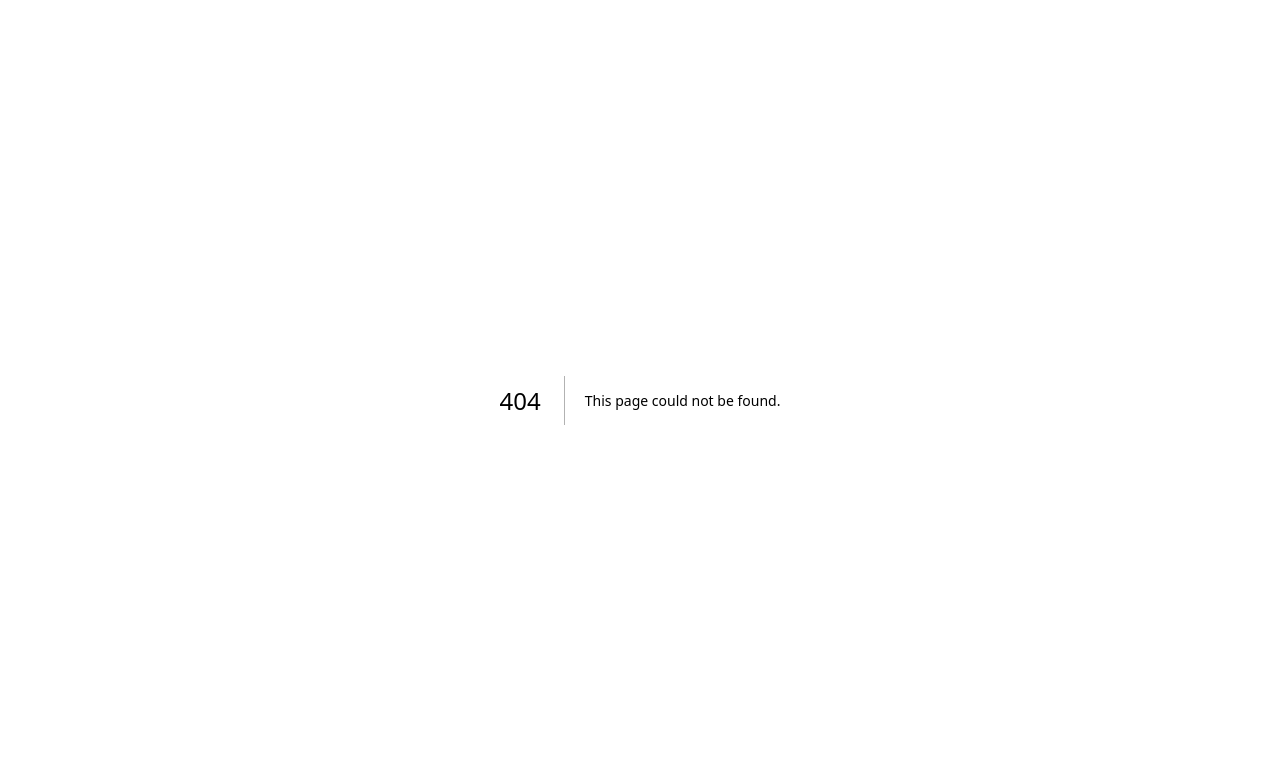
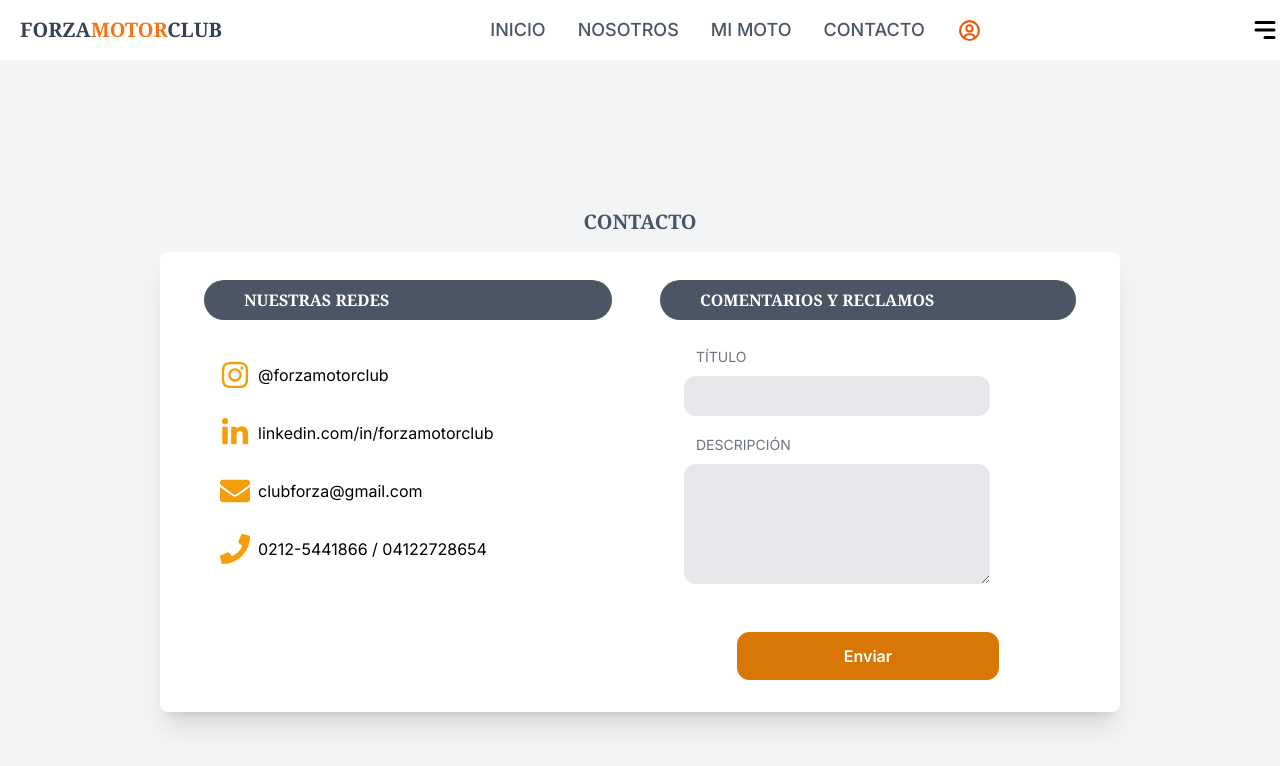
Before and after one commit to Rantodelli75/Taller-Motos-Nextjs-postgresql, a Next.js app: page /components/Contacto in a window 1280 px wide. Before the commit this address had no page. Shown: the top 766 px of the page. Built offline with nearby package versions, Linux system fonts and the light colour scheme.

Commit message:
creación "contacto"

```diff
--- /dev/null
+++ b/src/app/components/Contacto/component/contacto.tsx
@@ -0,0 +1,67 @@
+import { useState } from 'react';
+import { useRouter } from 'next/navigation';
+import router from 'next/router';
+import { FaInstagram, FaLinkedinIn, FaEnvelope, FaPhone } from 'react-icons/fa';
+
+const Contacto = () => {
+    return (
+    <div className="flex flex-col justify-center items-center h-screen bg-gray-100">
+        <h1 className="font-serif text-slate-600 text-xl font-bold mb-4 mt-8">CONTACTO</h1>
+        <div className="bg-white shadow-xl rounded-lg p-3 items-center w-9/12 overflow-hidden mb-8">
+            <div className="px-4 mb-5">
+                <div className="flex justify-between">
+                    <div className='w-full max-w-md'>
+                        <div className='mb-4 mr-10'>
+                        <p className='font-serif font-semibold text-white text-l p-2 pl-10 w-full m-4 mb-4 rounded-full bg-gray-600'>   NUESTRAS REDES</p>
+                        </div>
+                <form className='mb-12 ml-8'>
+                  {/* ... Contenido del primer formulario ... */}
+                    <div className="space-y-7 mt-10">
+                        <div className="flex items-center space-x-2">
+                            <FaInstagram className="text-amber-500 text-3xl"/>
+                            <span>@forzamotorclub</span>
+                        </div>
+                        <div className="flex items-center space-x-2">
+                            <FaLinkedinIn className="text-amber-500 text-3xl"/>
+                            <span>linkedin.com/in/forzamotorclub</span>
+                        </div>
+                        <div className="flex items-center space-x-2">
+                            <FaEnvelope className="text-amber-500 text-3xl"/>
+                            <span>clubforza@gmail.com</span>
+                        </div>
+                        <div className="flex items-center space-x-2">
+                            <FaPhone className="text-amber-500 text-3xl"/>
+                            <span>0212-5441866 / 04122728654</span>
+                            </div>
+                    </div>
+                </form>
+                    </div>
+            <div className='w-full max-w-md'>
+                <div className='mb-4 mr-8'>
+                <p className='font-serif font-semibold text-white text-l p-2 pl-10 w-full m-4 rounded-full bg-gray-600'>COMENTARIOS Y RECLAMOS</p>
+                </div>
+                <form className="mt-6 ml-10" action="#" method="POST">
+                    <div className="mt-4">
+                        <label htmlFor="title" className='text-gray-500 ml-3 mt-3 mb--3 text-sm'>TÍTULO</label>
+                        <input type="text" id="title" name="title" className='mt-2 rounded-xl mb-3 p-3 w-9/12 text-slate-950 bg-gray-200 flex h-10 placeholder-slate-400 text-md'/>
+                    </div>
+                    <div className="mt-4">
+                        <label htmlFor="description" className='text-gray-500 ml-3 mt-3 mb--3 text-sm'>DESCRIPCIÓN</label>
+                        <textarea id="description" name="description" rows={4} className='mt-2 rounded-xl mb-3 p-3 w-9/12 text-slate-950 bg-gray-200 flex h-18 placeholder-slate-400 text-md'></textarea>
+                    </div>
+                    </form>
+                    <div className="flex justify-center mt-12">
+                        <button type='submit'
+                        className='w-7/12 rounded-xl justify-center bg-amber-600 border border-amber-600 hover:border-amber-600 hover:bg-white hover:text-amber-600 font-semibold h-12 text-white relative p-1 px-8'>
+                        Enviar
+                        </button>
+                        </div>
+            </div>
+            </div>
+        </div>
+    </div>
+</div>
+    );
+};
+
+export default Contacto;
--- /dev/null
+++ b/src/app/components/Contacto/page.tsx
@@ -0,0 +1,48 @@
+"use client"
+
+import React, { useEffect, useState } from "react";
+import AOS from "aos";
+import "aos/dist/aos.css";
+
+// Component import
+import Navbar from "@/app/components/Navbar";
+import Contacto from "@/app/components/Contacto/component/contacto"
+/*import Mimoto from "@/app/components/Mimoto/component/mimoto"*/
+
+const App = () => {
+  // dark mode start
+const [theme, setTheme] = useState(
+    localStorage.getItem("theme") ? localStorage.getItem("theme") : "light"
+);
+const element = document.documentElement;
+
+    useEffect(() => {
+    if (theme === "light") {
+        element.classList.add("light");
+        localStorage.setItem("theme", "light");
+    } else {
+        element.classList.remove("dark");
+        localStorage.setItem("theme", "light");
+    }
+}, [element.classList, theme]);
+  // dark mode end
+
+    React.useEffect(() => {
+    AOS.init({
+        offset: 100,
+        duration: 800,
+        easing: "ease-in-sine",
+        delay: 100,
+    });
+    AOS.refresh();
+}, []);
+    return (
+    <div className="scroll-smooth bg-white text-black overflow-x-hidden">
+        <Navbar />
+        <Contacto/>
+
+    </div>
+);
+};
+
+export default App;
```
